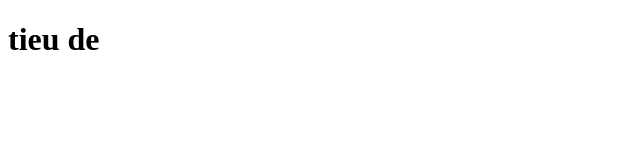
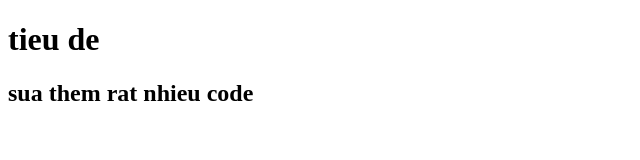
Before and after one commit to hieple1810/duan7, a plain HTML site: page index.html in a window 1280 px wide. Shown: the whole page, without its empty margins (0-640 px from the left). Drawn offline with Linux system fonts and the light colour scheme.

Commit message:
1. sua code lan 1

```diff
--- a/index.html
+++ b/index.html
@@ -7,5 +7,6 @@
   </head>
   <body>
     <h1>tieu de</h1>
+    <h2>sua them rat nhieu code</h2>
   </body>
 </html>
```
